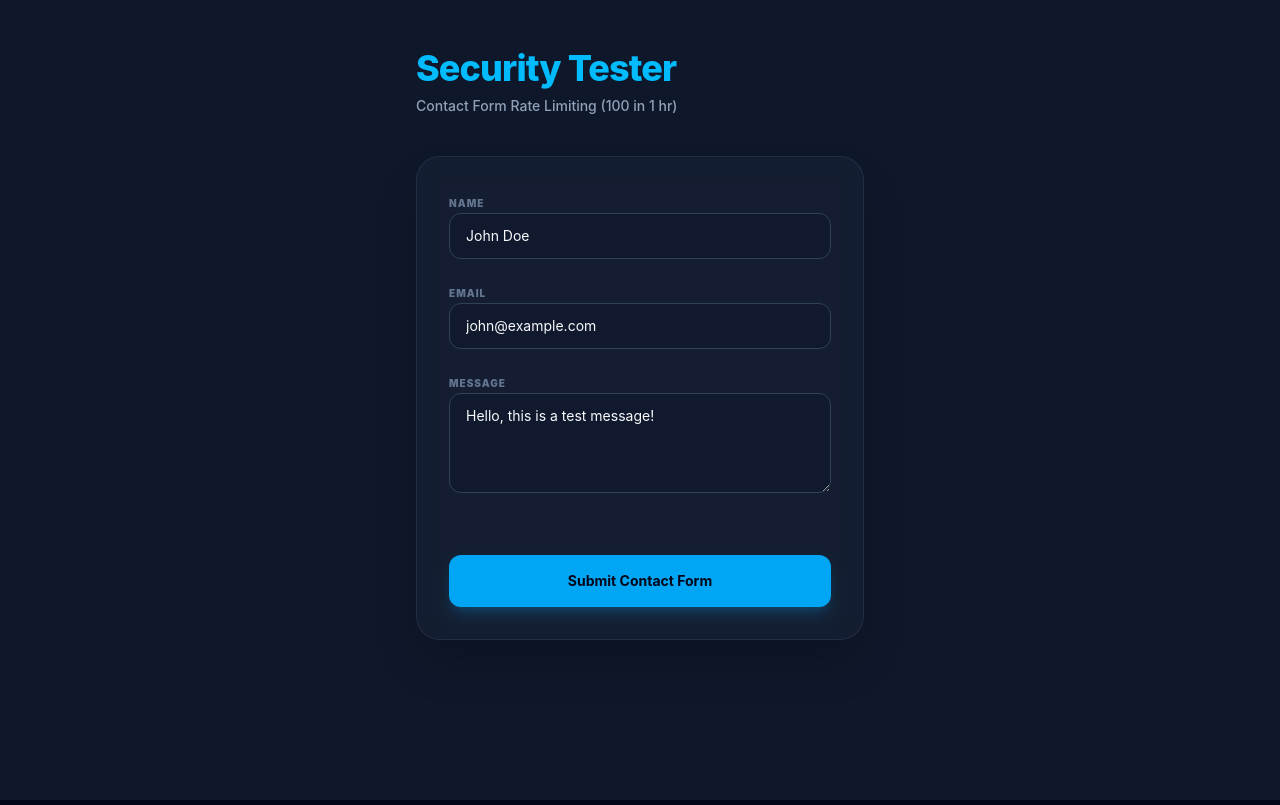
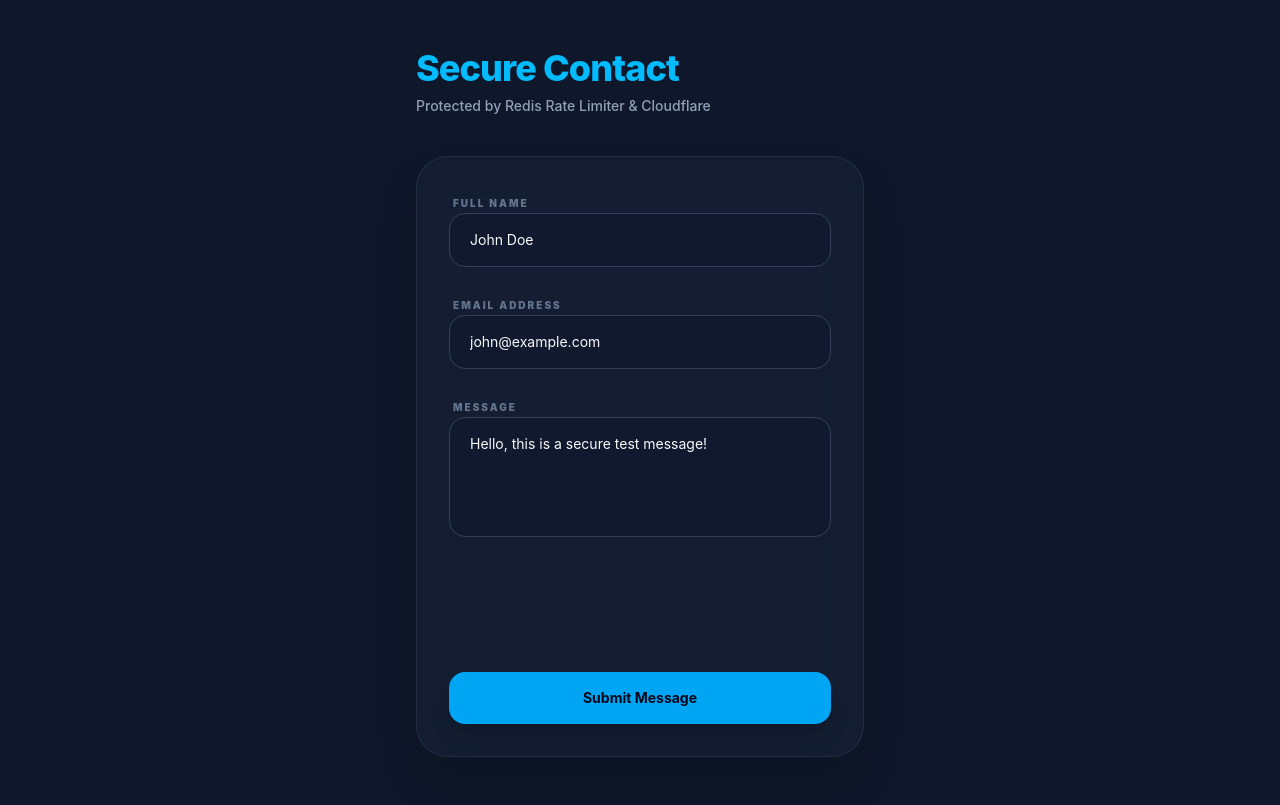
Before and after one commit to jit7445/basic-front-rate-limit-testing, a React (Vite) app: page / in a window 1280 px wide. Built offline with nearby package versions, Linux system fonts and the light colour scheme.

Commit message:
refactor code

```diff
--- a/src/App.jsx
+++ b/src/App.jsx
@@ -1,31 +1,37 @@
 import React, { useState, useEffect, useRef } from 'react';
 
 function App() {
-  // const [token, setToken] = useState("");
   const [formData, setFormData] = useState({
     name: 'John Doe',
     email: 'john@example.com',
-    message: 'Hello, this is a test message!'
+    message: 'Hello, this is a secure test message!'
   });
 
   const [response, setResponse] = useState(null);
   const [loading, setLoading] = useState(false);
   const [remaining, setRemaining] = useState(null);
+  const [widgetId, setWidgetId] = useState(null);
   const turnstileRef = useRef(null);
-  const [widgetId, setWidgetId] = useState(null);
 
-  // Explicit render on mount
+  // Initialize Turnstile explicitly on mount
   useEffect(() => {
     if (turnstileRef.current && window.turnstile) {
       const id = window.turnstile.render(turnstileRef.current, {
         sitekey: import.meta.env.VITE_CLOUDFLARE_TURNSTILE_SITE_KEY,
         theme: 'dark',
         callback: (token) => {
-          console.log("✅ Turnstile Verified:", token);
+          // Token is handled on submit via window.turnstile.getResponse
         },
       });
       setWidgetId(id);
     }
+
+    // Cleanup on unmount
+    return () => {
+      if (widgetId && window.turnstile) {
+        window.turnstile.remove(widgetId);
+      }
+    };
   }, []);
 
   const handleSubmit = async (e) => {
@@ -34,36 +40,40 @@ function App() {
     setResponse(null);
 
     try {
-      // 1. Get the token from the global turnstile object
+      // 1. Get fresh token from Turnstile
       const token = window.turnstile.getResponse(widgetId);
 
       if (!token) {
-        setResponse({ status: 'CLIENT_ERR', data: { error: 'Security Check Required', message: 'Please complete the Turnstile challenge.' } });
+        setResponse({
+          status: 'CLIENT_ERR',
+          data: { error: 'Security Check Required', message: 'Please complete the Turnstile challenge before submitting.' }
+        });
         setLoading(false);
         return;
       }
 
+      // 2. Send to Production Backend
       const res = await fetch('https://basic-backend-rate-limiting-test.onrender.com/api/contact', {
         method: 'POST',
-        headers: {
-          'Content-Type': 'application/json',
-        },
-        body: JSON.stringify({
-          ...formData,
-          token: token
-        }),
+        headers: { 'Content-Type': 'application/json' },
+        body: JSON.stringify({ ...formData, token }),
       });
 
       const data = await res.json();
       setResponse({ status: res.status, data });
-      const rem = res.headers.get('RateLimit-Remaining');
-      setRemaining(rem);
+
+      // 3. Update Remaining count from Headers
+      const remHeader = res.headers.get('RateLimit-Remaining');
+      setRemaining(remHeader);
 
     } catch (err) {
-      setResponse({ status: 'ERR', data: { error: 'Server Connection Failed', message: err.message } });
+      setResponse({
+        status: 'ERR',
+        data: { error: 'Connection Failed', message: 'The server is currently unreachable.' }
+      });
     } finally {
       setLoading(false);
-      // 2. ALWAYS reset Turnstile so the next click gets a NEW token
+      // 4. Always reset for the next attempt
       if (widgetId) {
         window.turnstile.reset(widgetId);
       }
@@ -71,82 +81,94 @@ function App() {
   };
 
   return (
-    <div className="min-h-screen bg-[#0f172a] text-slate-50 py-12 px-4 sm:px-6 lg:px-8 font-sans">
+    <div className="min-h-screen bg-[#0f172a] text-slate-50 py-12 px-4 sm:px-6 lg:px-8 font-sans selection:bg-sky-500/30">
       <div className="max-w-md mx-auto">
-        <header className="mb-10">
+        <header className="mb-10 text-center sm:text-left">
           <h1 className="text-4xl font-extrabold text-sky-400 tracking-tight mb-2">
-            Security Tester
+            Secure Contact
           </h1>
           <p className="text-slate-400 text-sm font-medium">
-            Contact Form Rate Limiting (100 in 1 hr)
+            Protected by Redis Rate Limiter & Cloudflare
           </p>
         </header>
 
+        {/* Real-time Budget Stats */}
         {remaining !== null && (
-          <div className={`mb-6 p-4 rounded-xl text-center text-sm font-bold shadow-lg transition-all duration-300 ${
-            parseInt(remaining) > 0 ? 'bg-emerald-900/30 text-emerald-400 border border-emerald-500/20' : 'bg-rose-900/30 text-rose-400 border border-rose-500/20'
+          <div className={`mb-6 p-4 rounded-2xl text-center text-sm font-bold shadow-xl border backdrop-blur-md transition-all duration-500 ${
+            parseInt(remaining) > 0
+              ? 'bg-emerald-950/20 text-emerald-400 border-emerald-500/20'
+              : 'bg-rose-950/20 text-rose-400 border-rose-500/20 animate-pulse'
           }`}>
-            Remaining Submissions: {remaining}
+            Remaining Budget: <span className="text-lg ml-1">{remaining}</span> / 100
           </div>
         )}
 
-        <form onSubmit={handleSubmit} className="flex flex-col gap-5 bg-slate-800/40 backdrop-blur-md p-8 rounded-3xl border border-slate-700/50 shadow-2xl">
-          <div className="space-y-1.5">
-            <label className="text-[10px] font-black text-slate-500 uppercase tracking-widest">Name</label>
+        {/* Main Form */}
+        <form onSubmit={handleSubmit} className="flex flex-col gap-6 bg-slate-800/40 backdrop-blur-xl p-8 rounded-[2rem] border border-slate-700/50 shadow-2xl">
+          <div className="space-y-2">
+            <label className="text-[10px] font-black text-slate-500 uppercase tracking-[0.2em] ml-1">Full Name</label>
             <input
-              className="w-full bg-slate-900/50 border border-slate-700 rounded-xl px-4 py-3 text-sm focus:outline-none focus:ring-2 focus:ring-sky-500/50 focus:border-sky-500 transition-all"
+              className="w-full bg-slate-900/50 border border-slate-700 rounded-2xl px-5 py-4 text-sm focus:outline-none focus:ring-2 focus:ring-sky-500/40 focus:border-sky-500 transition-all placeholder:text-slate-600"
               value={formData.name}
               onChange={(e) => setFormData({...formData, name: e.target.value})}
-              placeholder="Your name"
+              placeholder="Ex: John Doe"
+              required
             />
           </div>
 
-          <div className="space-y-1.5">
-            <label className="text-[10px] font-black text-slate-500 uppercase tracking-widest">Email</label>
+          <div className="space-y-2">
+            <label className="text-[10px] font-black text-slate-500 uppercase tracking-[0.2em] ml-1">Email Address</label>
             <input
-              className="w-full bg-slate-900/50 border border-slate-700 rounded-xl px-4 py-3 text-sm focus:outline-none focus:ring-2 focus:ring-sky-500/50 focus:border-sky-500 transition-all"
+              className="w-full bg-slate-900/50 border border-slate-700 rounded-2xl px-5 py-4 text-sm focus:outline-none focus:ring-2 focus:ring-sky-500/40 focus:border-sky-500 transition-all placeholder:text-slate-600"
               type="email"
               value={formData.email}
               onChange={(e) => setFormData({...formData, email: e.target.value})}
               placeholder="john@example.com"
+              required
             />
           </div>
 
-          <div className="space-y-1.5">
-            <label className="text-[10px] font-black text-slate-500 uppercase tracking-widest">Message</label>
+          <div className="space-y-2">
+            <label className="text-[10px] font-black text-slate-500 uppercase tracking-[0.2em] ml-1">Message</label>
             <textarea
-              className="w-full bg-slate-900/50 border border-slate-700 rounded-xl px-4 py-3 text-sm min-h-[100px] focus:outline-none focus:ring-2 focus:ring-sky-500/50 focus:border-sky-500 transition-all"
+              className="w-full bg-slate-900/50 border border-slate-700 rounded-2xl px-5 py-4 text-sm min-h-[120px] focus:outline-none focus:ring-2 focus:ring-sky-500/40 focus:border-sky-500 transition-all placeholder:text-slate-600 resize-none"
               value={formData.message}
               onChange={(e) => setFormData({...formData, message: e.target.value})}
-              placeholder="Tell us something..."
+              placeholder="How can we help?"
+              required
             />
           </div>
 
-           <div ref={turnstileRef} className="my-2 flex justify-center"></div>
+          {/* Turnstile Widget */}
+          <div className="flex justify-center py-2">
+            <div ref={turnstileRef} className="min-h-[65px]"></div>
+          </div>
 
           <button
             type="submit"
             disabled={loading}
-            className={`w-full py-4 rounded-xl font-bold text-sm transition-all duration-200 transform active:scale-[0.98] ${
+            className={`w-full py-4 rounded-2xl font-bold text-sm transition-all duration-300 transform active:scale-[0.97] shadow-xl ${
               loading
                 ? 'bg-slate-700 text-slate-500 cursor-not-allowed'
-                : 'bg-sky-500 hover:bg-sky-400 text-slate-950 shadow-lg shadow-sky-500/20'
+                : 'bg-sky-500 hover:bg-sky-400 text-slate-950 hover:shadow-sky-500/30'
             }`}
           >
-            {loading ? 'Processing...' : 'Submit Contact Form'}
+            {loading ? 'Processing...' : 'Submit Message'}
           </button>
         </form>
 
+        {/* Server Response Log */}
         {response && (
-          <div className={`mt-8 p-6 rounded-2xl border bg-slate-900/50 transition-all duration-500 ${
-            response.status === 200 ? 'border-emerald-500/30' : 'border-rose-500/30'
+          <div className={`mt-8 p-6 rounded-[1.5rem] border bg-slate-900/40 backdrop-blur-md transition-all duration-700 animate-in fade-in slide-in-from-bottom-4 ${
+            response.status === 200 ? 'border-emerald-500/30 shadow-emerald-500/5' : 'border-rose-500/30 shadow-rose-500/5'
           }`}>
-            <div className={`text-xs font-bold uppercase tracking-widest mb-3 ${
+            <div className={`text-[10px] font-black uppercase tracking-widest mb-4 flex items-center gap-2 ${
               response.status === 200 ? 'text-emerald-400' : 'text-rose-400'
             }`}>
-              Server Response: {response.status}
+              <div className={`w-1.5 h-1.5 rounded-full ${response.status === 200 ? 'bg-emerald-400' : 'bg-rose-400'}`}></div>
+              Server Status: {response.status}
             </div>
-            <pre className="text-[13px] leading-relaxed text-slate-300 overflow-x-auto font-mono scrollbar-hide">
+            <pre className="text-xs leading-relaxed text-slate-400 overflow-x-auto font-mono scrollbar-hide">
               {JSON.stringify(response.data, null, 2)}
             </pre>
           </div>
```
